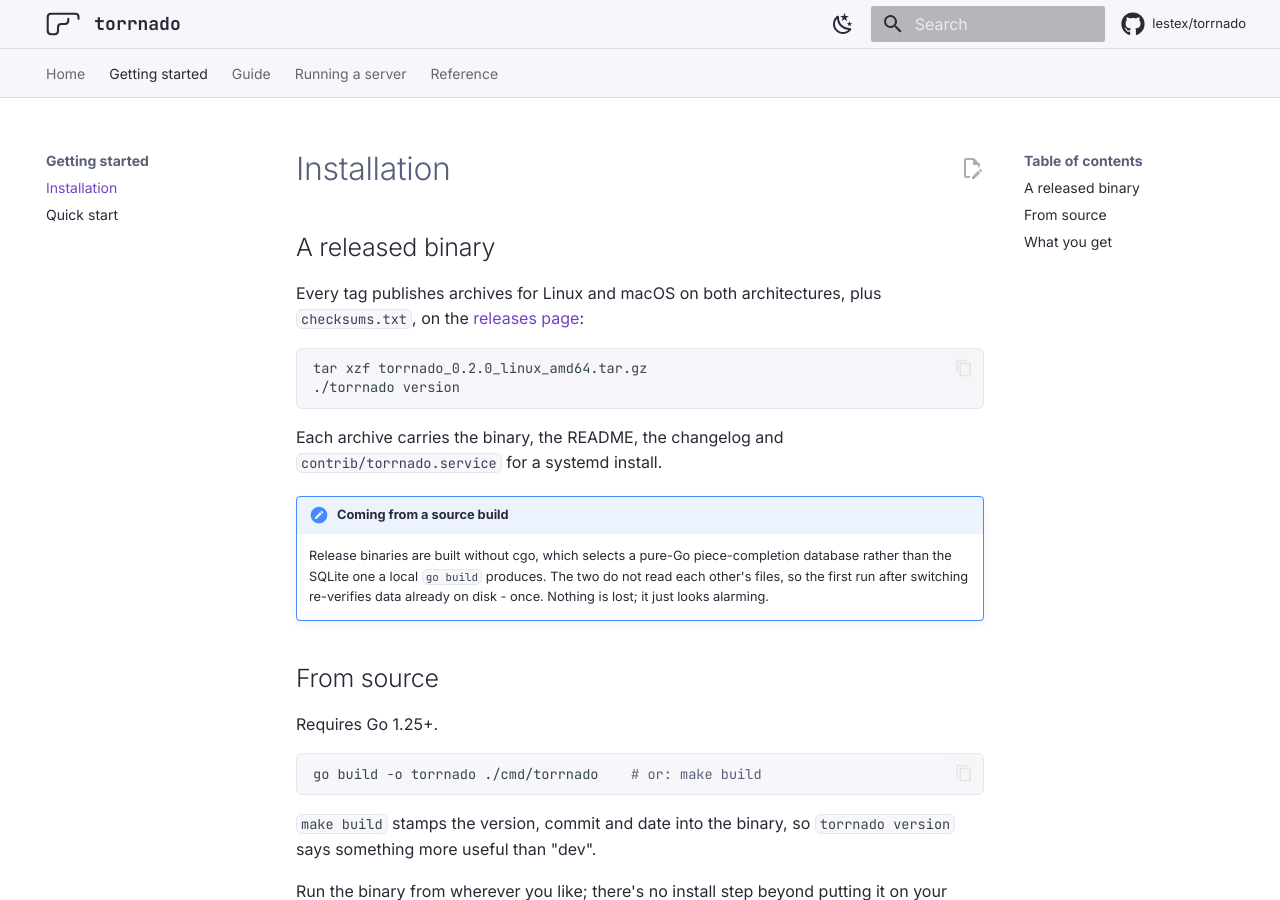
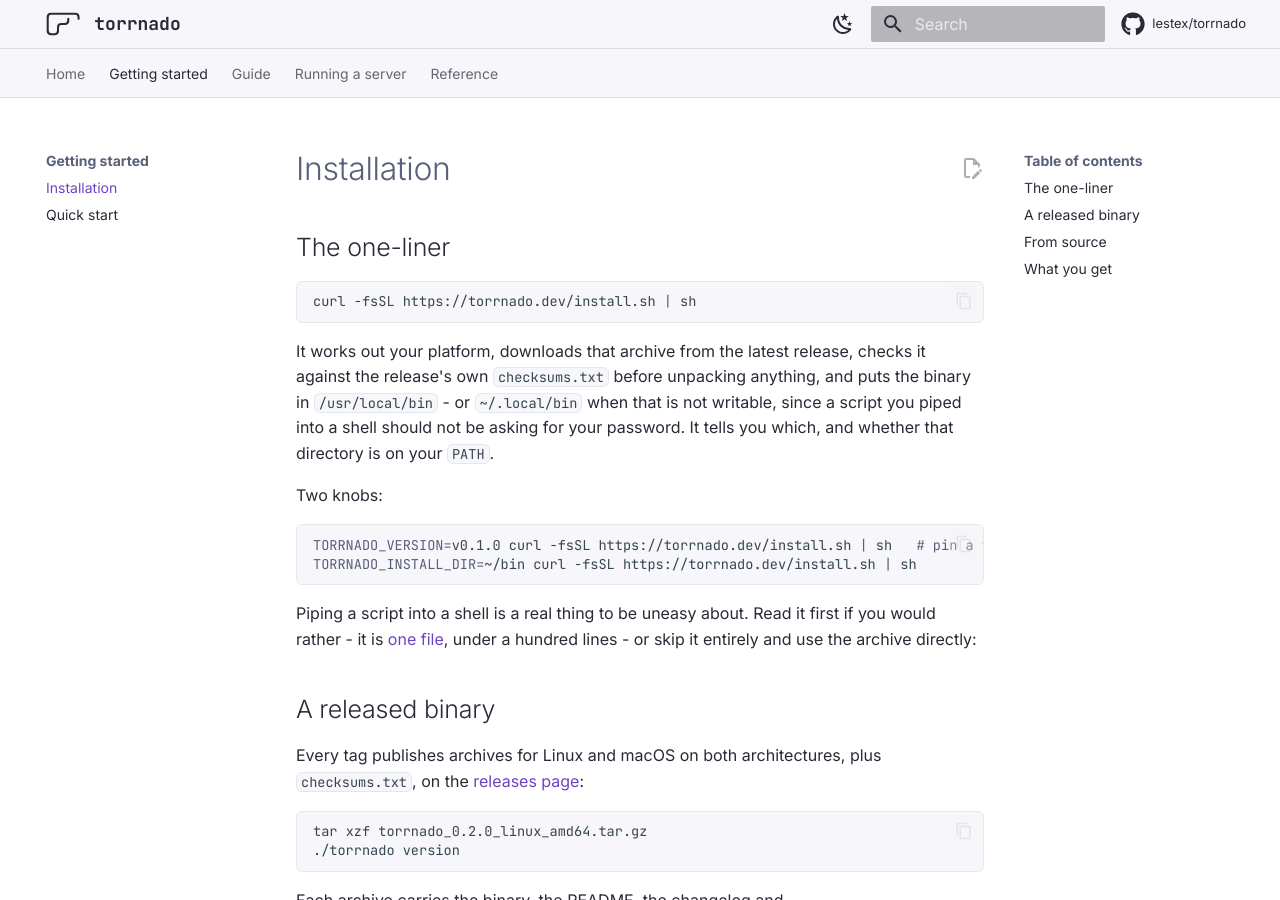
Before and after one commit to lestex/torrnado, an MkDocs documentation site: the page built from docs/getting-started/installation.md, in a window 1280 px wide and 900 px high. Built offline with MkDocs 1.6.1 and Material for MkDocs 9.7.7, drawn with Linux system fonts in a browser that asks for light colours; comment, search, counter and statistics services are not loaded.

Commit message:
feat(docs): an install script at torrnado.dev/install.sh
One command to get a verified binary, rather than reading the releases
page and matching the archive to your machine by hand.

It resolves the latest tag, picks the archive from uname, and checks it
against the release's own checksums.txt before unpacking - the one
promise a script piped into a shell can still keep. It installs to
/usr/local/bin only when that is already writable and falls back to
~/.local/bin otherwise, because a command nobody typed expecting a
password prompt should not produce one.

It lives in docs/ so MkDocs copies it to the site root verbatim, which is
what puts it at that URL.

````diff
--- a/docs/getting-started/installation.md
+++ b/docs/getting-started/installation.md
@@ -1,4 +1,29 @@
 # Installation
+
+## The one-liner
+
+```sh
+curl -fsSL https://torrnado.dev/install.sh | sh
+```
+
+It works out your platform, downloads that archive from the latest
+release, checks it against the release's own `checksums.txt` before
+unpacking anything, and puts the binary in `/usr/local/bin` - or
+`~/.local/bin` when that is not writable, since a script you piped into a
+shell should not be asking for your password. It tells you which, and
+whether that directory is on your `PATH`.
+
+Two knobs:
+
+```sh
+TORRNADO_VERSION=v0.1.0 curl -fsSL https://torrnado.dev/install.sh | sh   # pin a version
+TORRNADO_INSTALL_DIR=~/bin curl -fsSL https://torrnado.dev/install.sh | sh
+```
+
+Piping a script into a shell is a real thing to be uneasy about. Read it
+first if you would rather - it is
+[one file](https://github.com/lestex/torrnado/blob/main/docs/install.sh),
+under a hundred lines - or skip it entirely and use the archive directly:
 
 ## A released binary
 
````
Also changed, not shown: README.md (+11 -2 lines), docs/index.md (+10 -0 lines), 1 other file.
